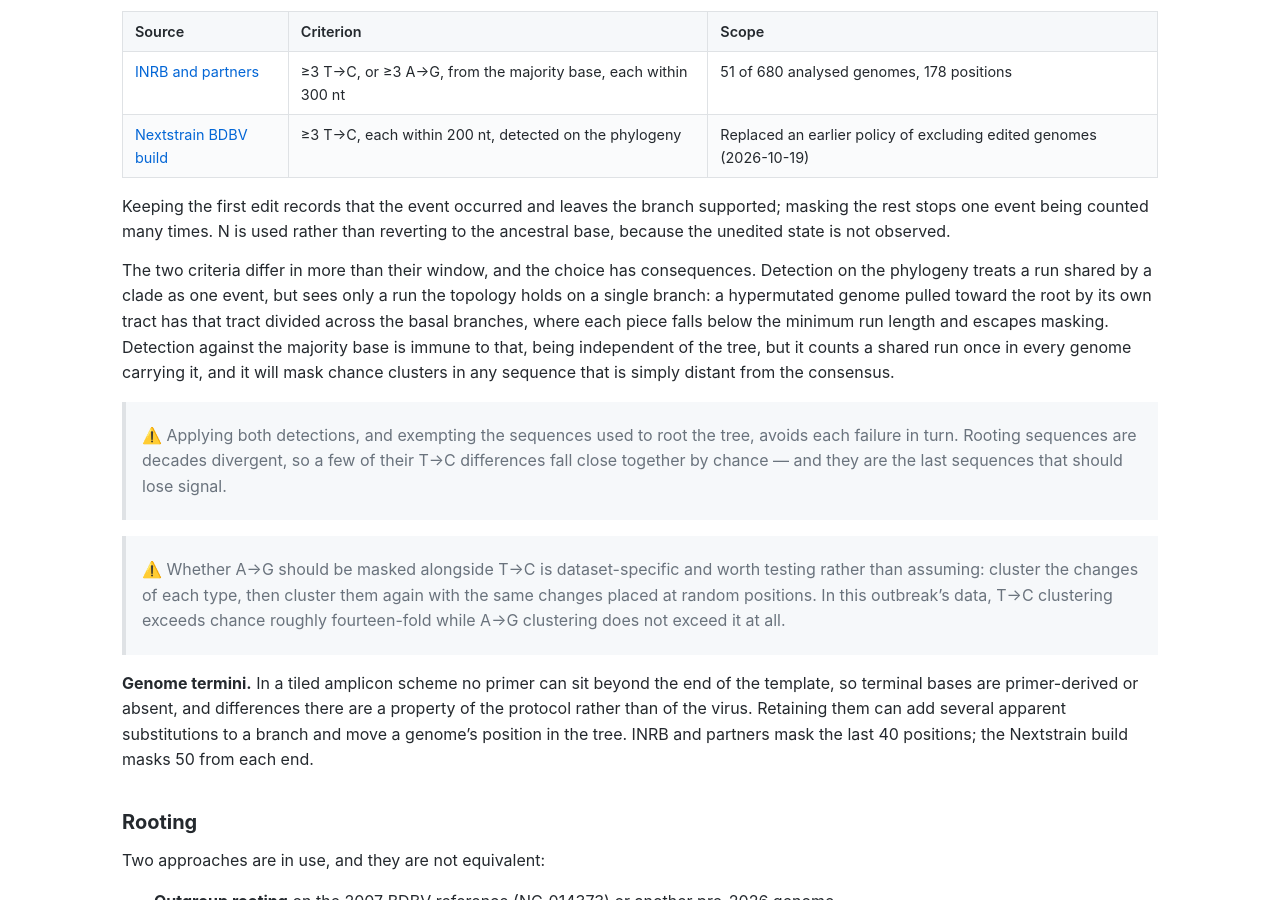
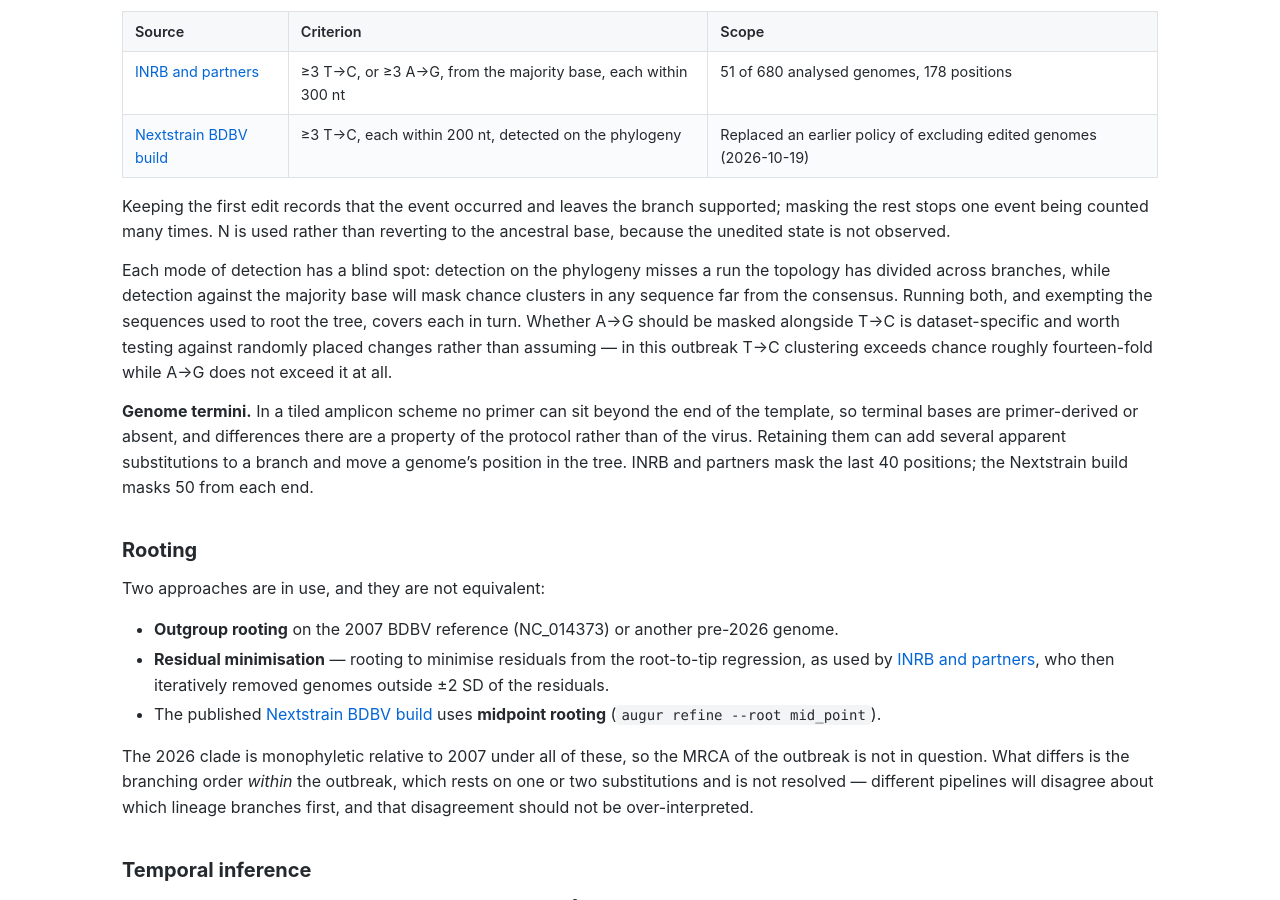
Before and after one commit to WHO-Collaboratory/collaboratory-ebola-genomics-community, a Jekyll site: the page built from landscape.md, in a window 1280 px wide and 900 px high, scrolled down 5655 px. Built offline with Jekyll 4.4.1, drawn with Linux system fonts in a browser that asks for light colours; our own code applies the rules of GitHub Pages for plain Markdown files.

Commit message:
Reduce the ADAR detection point to three sentences of main text
A paragraph and two callouts were spending fourteen lines on a point
that needs three sentences: each mode of detection has a blind spot,
run both and exempt the rooting sequences, and test A>G rather than
assume it. The mechanism behind each - how a tract gets divided across
basal branches, why a divergent sequence accumulates chance clusters,
what the permutation test does - is reasoning the reader does not need
in a landscape document to act on the advice.

Takes the callout count from eight to six, so the ones that remain
carry more weight.

Co-Authored-By: Claude Opus 5 <noreply@anthropic.com>

```diff
--- a/landscape.md
+++ b/landscape.md
@@ -121,11 +121,7 @@ The approach that has emerged is to **keep the first edit of each run and mask t
 
 Keeping the first edit records that the event occurred and leaves the branch supported; masking the rest stops one event being counted many times. N is used rather than reverting to the ancestral base, because the unedited state is not observed.
 
-The two criteria differ in more than their window, and the choice has consequences. Detection on the phylogeny treats a run shared by a clade as one event, but sees only a run the topology holds on a single branch: a hypermutated genome pulled toward the root by its own tract has that tract divided across the basal branches, where each piece falls below the minimum run length and escapes masking. Detection against the majority base is immune to that, being independent of the tree, but it counts a shared run once in every genome carrying it, and it will mask chance clusters in any sequence that is simply distant from the consensus.
-
-> ⚠️ Applying both detections, and exempting the sequences used to root the tree, avoids each failure in turn. Rooting sequences are decades divergent, so a few of their T→C differences fall close together by chance — and they are the last sequences that should lose signal.
-
-> ⚠️ Whether A→G should be masked alongside T→C is dataset-specific and worth testing rather than assuming: cluster the changes of each type, then cluster them again with the same changes placed at random positions. In this outbreak's data, T→C clustering exceeds chance roughly fourteen-fold while A→G clustering does not exceed it at all.
+Each mode of detection has a blind spot: detection on the phylogeny misses a run the topology has divided across branches, while detection against the majority base will mask chance clusters in any sequence far from the consensus. Running both, and exempting the sequences used to root the tree, covers each in turn. Whether A→G should be masked alongside T→C is dataset-specific and worth testing against randomly placed changes rather than assuming — in this outbreak T→C clustering exceeds chance roughly fourteen-fold while A→G does not exceed it at all.
 
 **Genome termini.** In a tiled amplicon scheme no primer can sit beyond the end of the template, so terminal bases are primer-derived or absent, and differences there are a property of the protocol rather than of the virus. Retaining them can add several apparent substitutions to a branch and move a genome's position in the tree. INRB and partners mask the last 40 positions; the Nextstrain build masks 50 from each end.
 
```
